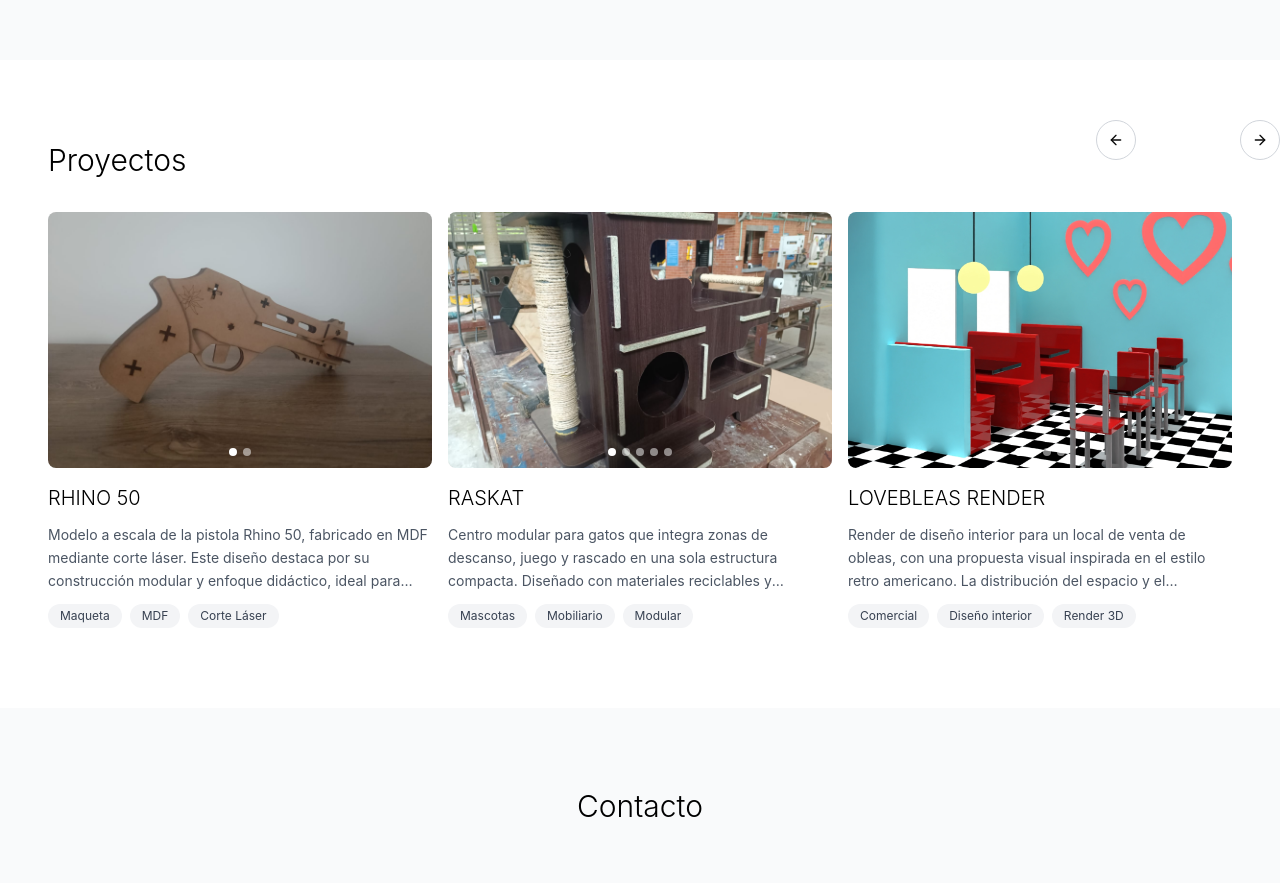
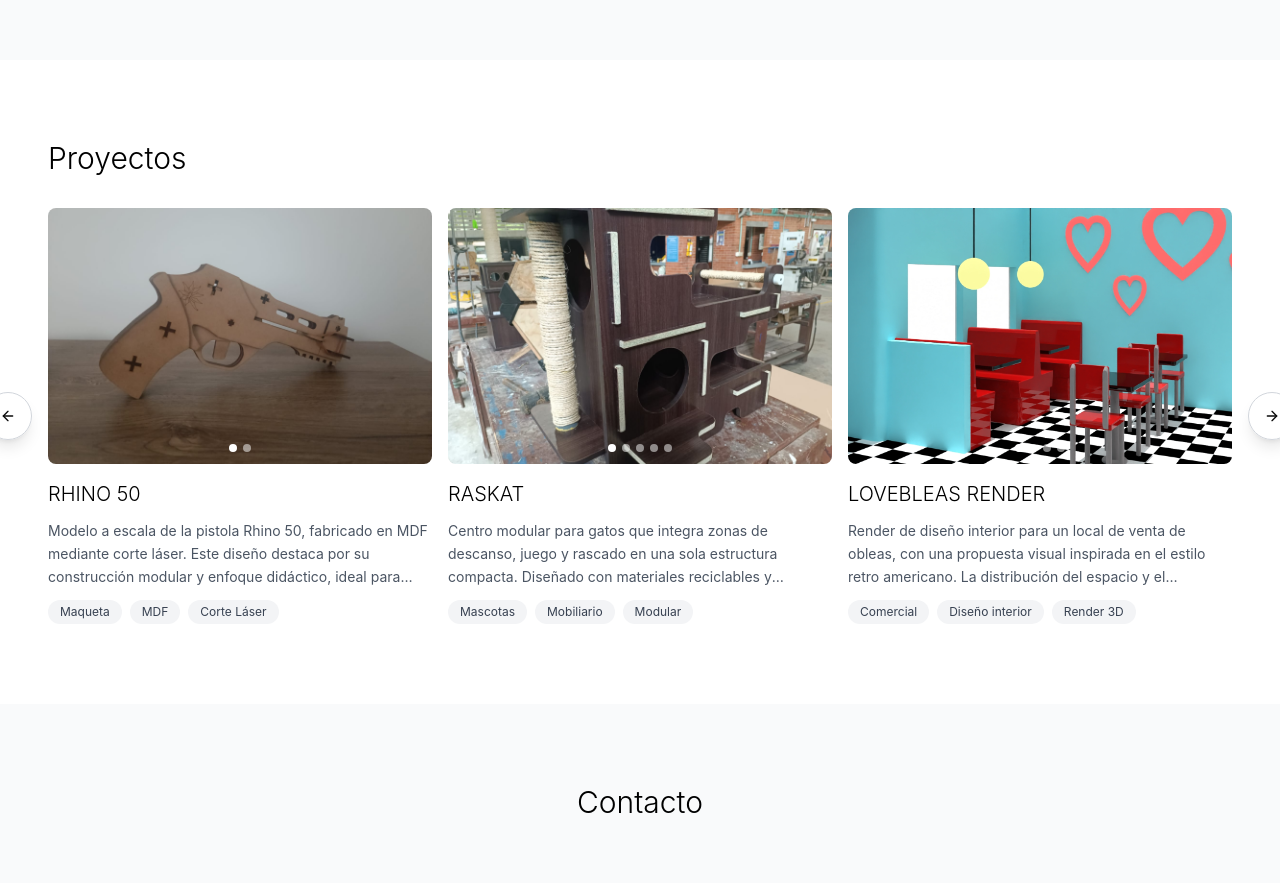
Before and after one commit to sacuadros09/Industrial, a Next.js app: page / in a window 1280 px wide. Shown: the part 980-1863 px from the top of the page. Built offline with nearby package versions, Linux system fonts and the light colour scheme.

Commit message:
carrousel

```diff
--- a/components/ProjectCarousel.tsx
+++ b/components/ProjectCarousel.tsx
@@ -221,13 +221,16 @@ export default function ProjectCarousel() {
       >
         <div className="flex items-center justify-between mb-8">
           <h3 className="text-3xl font-light text-black">Proyectos</h3>
-          <div className="flex gap-2">
-            <CarouselPrevious className="relative h-10 w-10 border-gray-300 hover:border-gray-400 transition-colors" />
-            <CarouselNext className="relative h-10 w-10 border-gray-300 hover:border-gray-400 transition-colors" />
-          </div>
         </div>
 
-        <CarouselContent className="-ml-4">
+        <div className="relative">
+          {/* Flecha izquierda - completamente afuera */}
+          <CarouselPrevious className="absolute -left-16 top-1/2 -translate-y-1/2 z-10 h-12 w-12 border-gray-300 hover:border-gray-400 transition-colors bg-white/90 hover:bg-white shadow-lg" />
+
+          {/* Flecha derecha - completamente afuera */}
+          <CarouselNext className="absolute -right-16 top-1/2 -translate-y-1/2 z-10 h-12 w-12 border-gray-300 hover:border-gray-400 transition-colors bg-white/90 hover:bg-white shadow-lg" />
+
+          <CarouselContent className="-ml-4">
           {proyectos.map((proyecto) => (
             <CarouselItem
               key={proyecto.id}
@@ -269,9 +272,9 @@ export default function ProjectCarousel() {
                   </div>
                 </CardContent>
               </Card>
-            </CarouselItem>
-          ))}
-        </CarouselContent>
+            </CarouselItem>            ))}
+          </CarouselContent>
+        </div>
       </Carousel>
     </div>
   );
```
